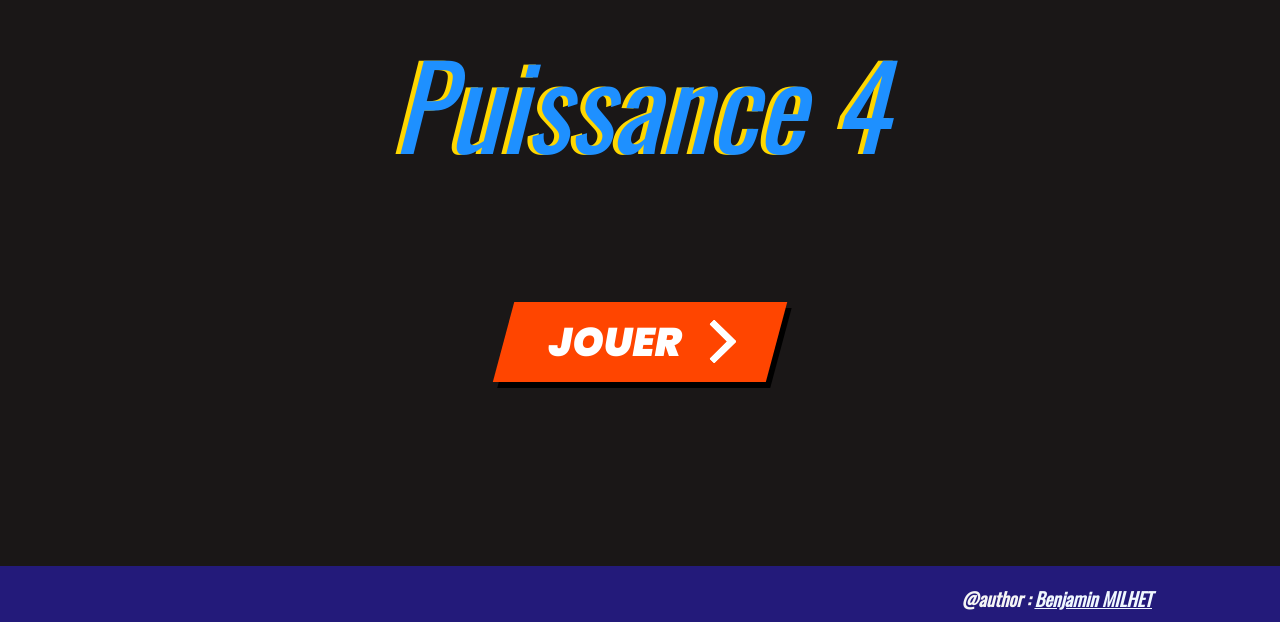
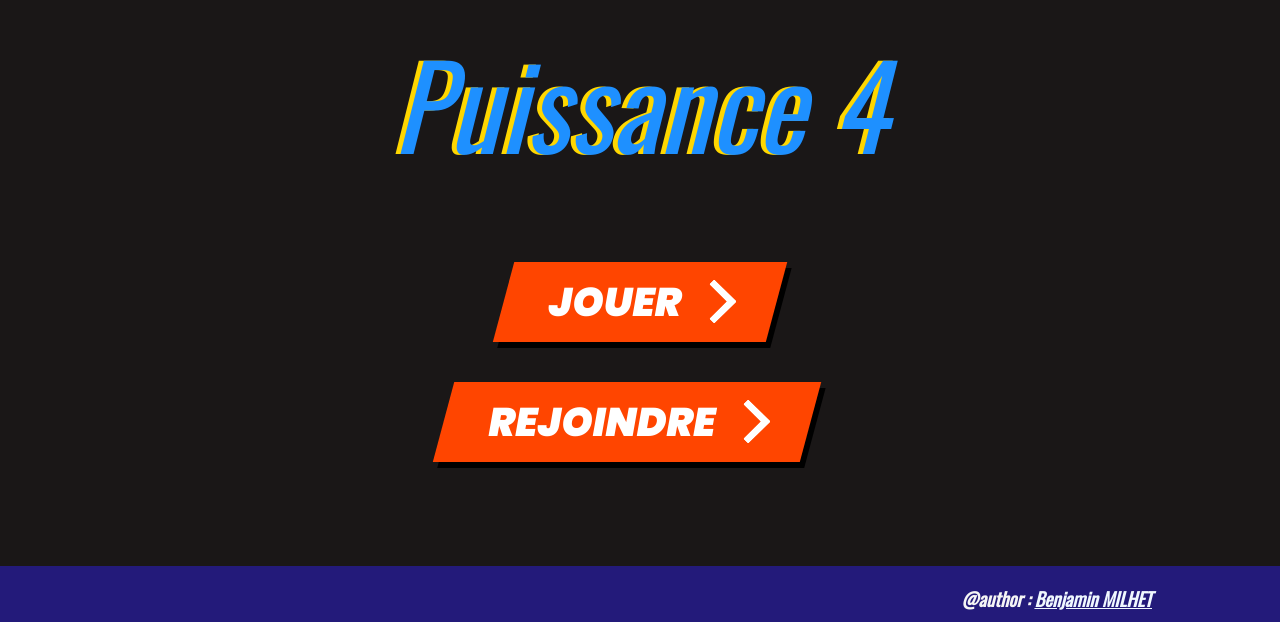
Before and after one commit to benjamin-milhet/Puissance4, a website: page templates/index.html in a window 1280 px wide. Shown: the part 178-800 px from the top of the page. Drawn offline with nearby package versions, Linux system fonts and the light colour scheme.

Commit message:
bouiton rejoindre

```diff
--- a/style/style.css
+++ b/style/style.css
@@ -45,7 +45,7 @@ body{
     justify-content: center;
     position: absolute;
     transform: translate(-50%, -50%);
-    top: 65%;
+    top: 60%;
     left: 50%;
 }
 
@@ -54,8 +54,8 @@ body{
     justify-content: center;
     position: absolute;
     transform: translate(-50%, -50%);
-    top: 80%;
-    left: 50%;
+    top: 75%;
+    left: 49%;
 }
 
 .cta {
--- a/templates/index.html
+++ b/templates/index.html
@@ -32,6 +32,21 @@
     </span>
     </a>
   </div>
+<br>
+  <div class="wrapperPDC">
+    <a class="cta" href="/games/game-lobby">
+      <span>REJOINDRE</span>
+      <span>
+      <svg width="66px" height="43px" viewBox="0 0 66 43" version="1.1" xmlns="http://www.w3.org/2000/svg" xmlns:xlink="http://www.w3.org/1999/xlink">
+        <g id="arrow" stroke="none" stroke-width="1" fill="none" fill-rule="evenodd">
+          <path class="one" d="M40.1543933,3.89485454 L43.9763149,0.139296592 C44.1708311,-0.0518420739 44.4826329,-0.0518571125 44.6771675,0.139262789 L65.6916134,20.7848311 C66.0855801,21.1718824 66.0911863,21.8050225 65.704135,22.1989893 C65.7000188,22.2031791 65.6958657,22.2073326 65.6916762,22.2114492 L44.677098,42.8607841 C44.4825957,43.0519059 44.1708242,43.0519358 43.9762853,42.8608513 L40.1545186,39.1069479 C39.9575152,38.9134427 39.9546793,38.5968729 40.1481845,38.3998695 C40.1502893,38.3977268 40.1524132,38.395603 40.1545562,38.3934985 L56.9937789,21.8567812 C57.1908028,21.6632968 57.193672,21.3467273 57.0001876,21.1497035 C56.9980647,21.1475418 56.9959223,21.1453995 56.9937605,21.1432767 L40.1545208,4.60825197 C39.9574869,4.41477773 39.9546013,4.09820839 40.1480756,3.90117456 C40.1501626,3.89904911 40.1522686,3.89694235 40.1543933,3.89485454 Z" fill="#FFFFFF"></path>
+          <path class="two" d="M20.1543933,3.89485454 L23.9763149,0.139296592 C24.1708311,-0.0518420739 24.4826329,-0.0518571125 24.6771675,0.139262789 L45.6916134,20.7848311 C46.0855801,21.1718824 46.0911863,21.8050225 45.704135,22.1989893 C45.7000188,22.2031791 45.6958657,22.2073326 45.6916762,22.2114492 L24.677098,42.8607841 C24.4825957,43.0519059 24.1708242,43.0519358 23.9762853,42.8608513 L20.1545186,39.1069479 C19.9575152,38.9134427 19.9546793,38.5968729 20.1481845,38.3998695 C20.1502893,38.3977268 20.1524132,38.395603 20.1545562,38.3934985 L36.9937789,21.8567812 C37.1908028,21.6632968 37.193672,21.3467273 37.0001876,21.1497035 C36.9980647,21.1475418 36.9959223,21.1453995 36.9937605,21.1432767 L20.1545208,4.60825197 C19.9574869,4.41477773 19.9546013,4.09820839 20.1480756,3.90117456 C20.1501626,3.89904911 20.1522686,3.89694235 20.1543933,3.89485454 Z" fill="#FFFFFF"></path>
+          <path class="three" d="M0.154393339,3.89485454 L3.97631488,0.139296592 C4.17083111,-0.0518420739 4.48263286,-0.0518571125 4.67716753,0.139262789 L25.6916134,20.7848311 C26.0855801,21.1718824 26.0911863,21.8050225 25.704135,22.1989893 C25.7000188,22.2031791 25.6958657,22.2073326 25.6916762,22.2114492 L4.67709797,42.8607841 C4.48259567,43.0519059 4.17082418,43.0519358 3.97628526,42.8608513 L0.154518591,39.1069479 C-0.0424848215,38.9134427 -0.0453206733,38.5968729 0.148184538,38.3998695 C0.150289256,38.3977268 0.152413239,38.395603 0.154556228,38.3934985 L16.9937789,21.8567812 C17.1908028,21.6632968 17.193672,21.3467273 17.0001876,21.1497035 C16.9980647,21.1475418 16.9959223,21.1453995 16.9937605,21.1432767 L0.15452076,4.60825197 C-0.0425130651,4.41477773 -0.0453986756,4.09820839 0.148075568,3.90117456 C0.150162624,3.89904911 0.152268631,3.89694235 0.154393339,3.89485454 Z" fill="#FFFFFF"></path>
+        </g>
+      </svg>
+    </span>
+    </a>
+  </div>
 
 
 </main>
```
